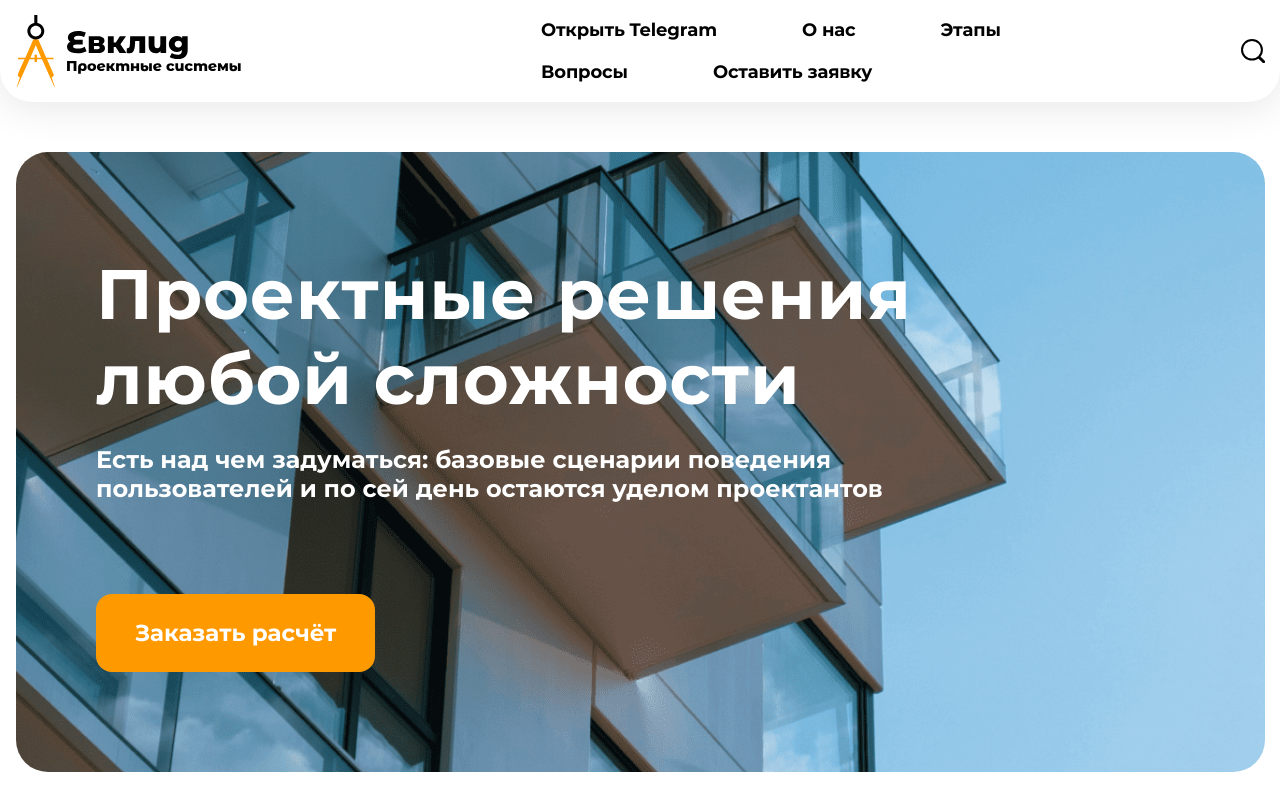
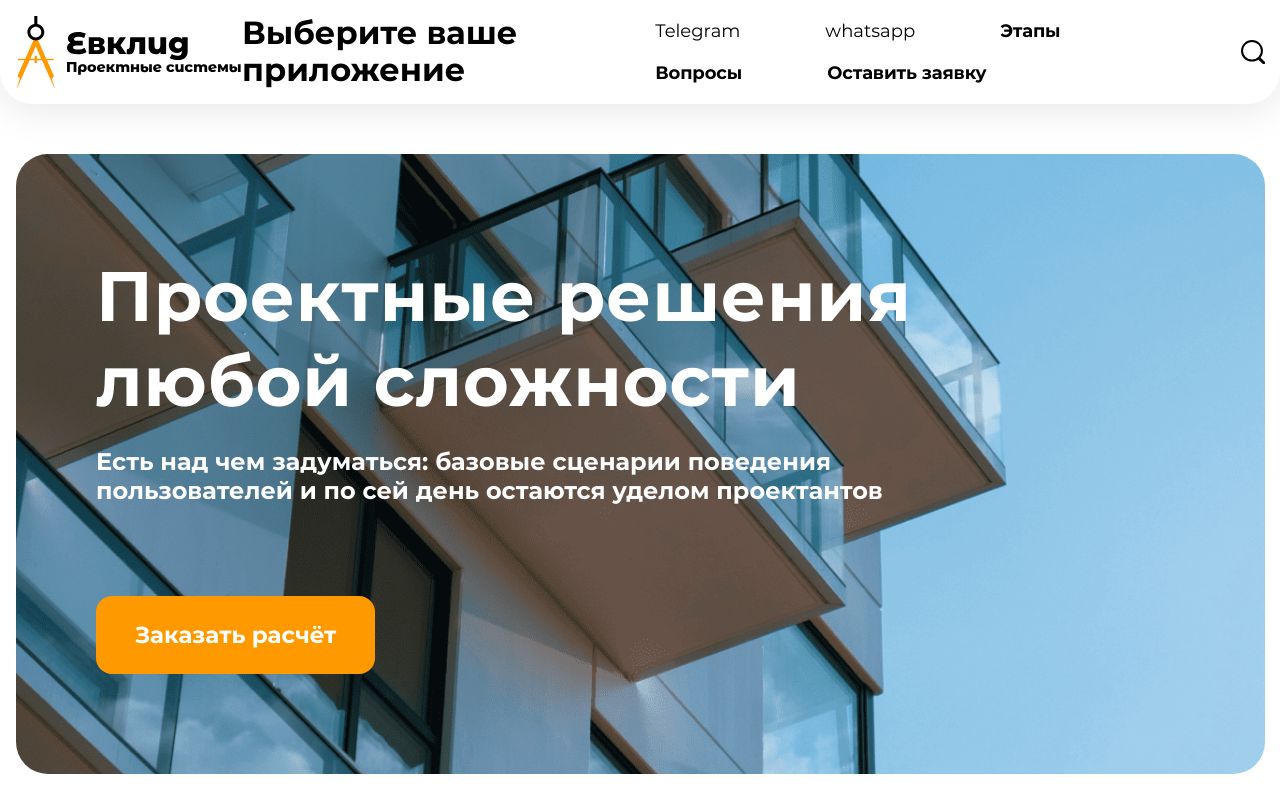
Before and after one commit to IliaGubkin/gigaApp2, a plain HTML site: page index.html in a window 1280 px wide. Shown: the top 800 px of the page. Drawn offline with Linux system fonts and the light colour scheme.

Commit message:
whatsapp tg

```diff
--- a/index.html
+++ b/index.html
@@ -19,14 +19,15 @@
         <img src="./img/logo.svg" alt="Логотип сайта">
       </a>
       <div class="header__nav-wrapper flex">
+        <h1>Выберите ваше приложение</h1>
         <nav class="header__nav">
           <ul class="header__list flex">
             <li class="header__item">
-              <a href="tg://resolve">Открыть Telegram</a>
+              <button onclick="openApp('tg://resolve')">Telegram</button>
             </li>
 
             <li class="header__item">
-              <a href="#about">О нас</a>
+              <button onclick="openApp('whatsapp://send')">whatsapp</button>
             </li>
             <li class="header__item">
               <a href="#stages">Этапы</a>
@@ -223,7 +224,21 @@
       </div>
     </div>
   </footer>
+  <script>
+    function openApp(scheme) {
+        const start = Date.now();
+        // Пытаемся открыть приложение
+        window.location = scheme;
 
+        // Если через 2 секунды приложение не открылось, мы можем вернуть пользователя на сайт
+        setTimeout(() => {
+            const end = Date.now();
+            if (end - start < 1500) {
+                window.location = 'https://example.com'; // Ваш сайт
+            }
+        }, 2000);
+    }
+</script>
 </body>
 
 </html>
```
